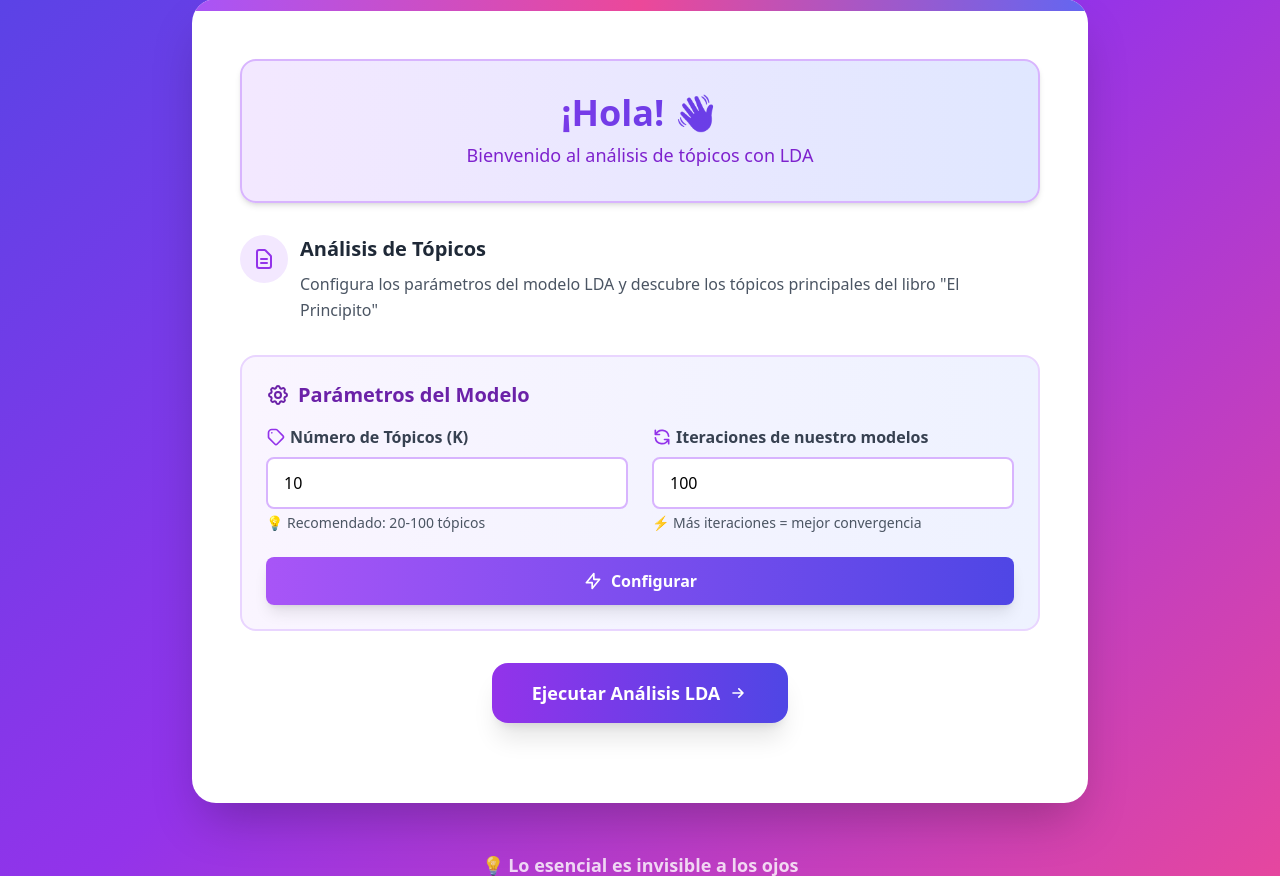
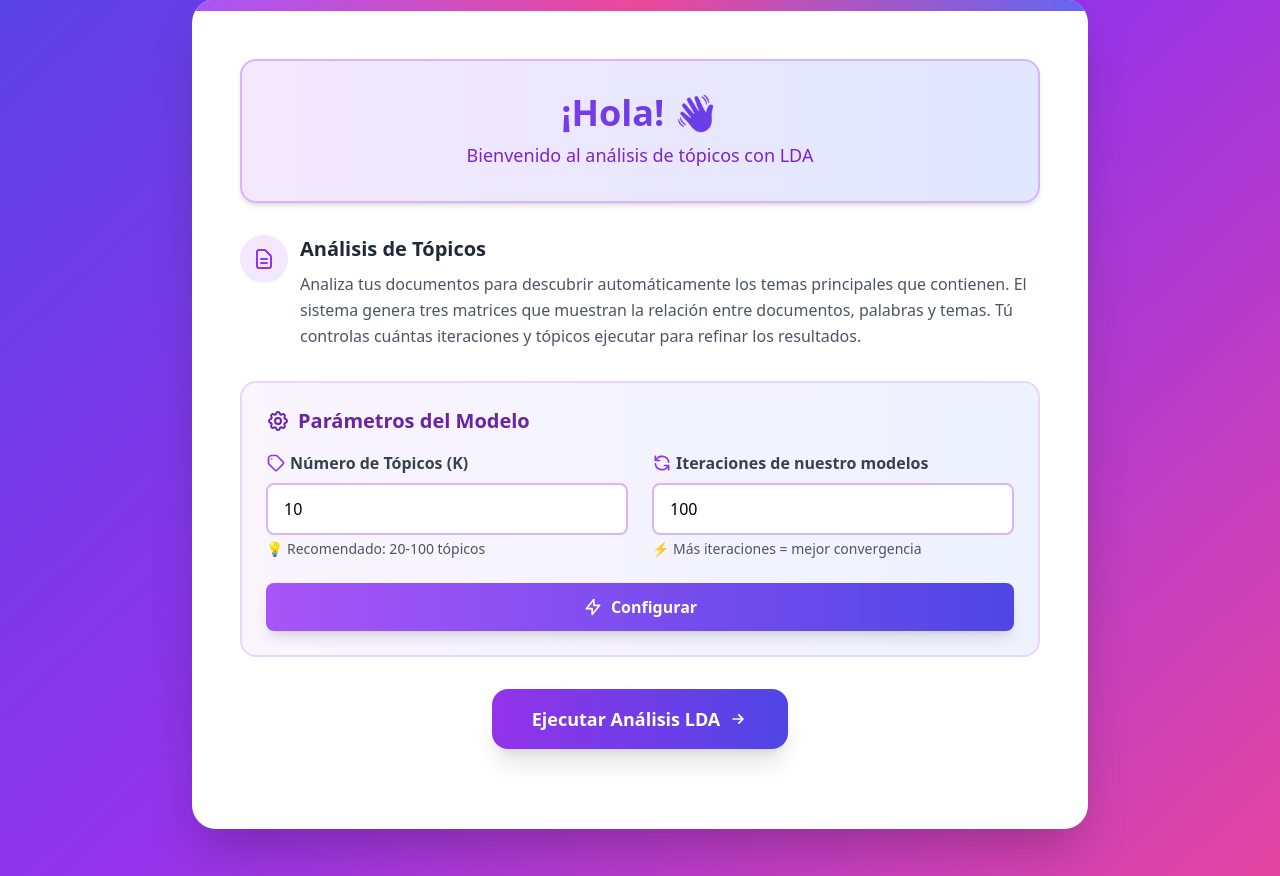
Before and after one commit to isaacwide/Mineria_de_datos, a Flask app: page / in a window 1280 px wide. Shown: the part 205-1081 px from the top of the page. Run offline with Flask 3, Linux system fonts and the light colour scheme; parts of the project's set-up code (start-up, migrations or seed data) failed here and were passed over; some libraries are stand-ins or nearby versions.

Commit message:
descrpición

```diff
--- a/static/js/app.js
+++ b/static/js/app.js
@@ -47,7 +47,7 @@
             estadoConfig.classList.add('bg-green-50', 'border-2', 'border-green-300');
             estadoTexto.innerHTML = `
                 <span class="text-green-600 font-semibold">✓ Configurado</span> -
-                ${data.temas} tópicos, ${data.documentos} documentos
+                ${data.temas} tópicos
             `;
 
             // Notificar éxito
--- a/templates/index.html
+++ b/templates/index.html
@@ -58,7 +58,10 @@
                                 Análisis de Tópicos
                             </h3>
                             <p class="text-gray-600 leading-relaxed">
-                                Configura los parámetros del modelo LDA y descubre los tópicos principales del libro "El Principito"
+                                Analiza tus documentos para descubrir automáticamente los temas principales que contienen.
+                                El sistema genera tres matrices que muestran la relación entre documentos, palabras y temas.
+                                Tú controlas cuántas iteraciones y tópicos ejecutar para refinar los resultados.
+                                <!--Configura los parámetros del modelo LDA y descubre los tópicos principales del libro "El Principito"-->
                             </p>
                         </div>
                     </div>
```
